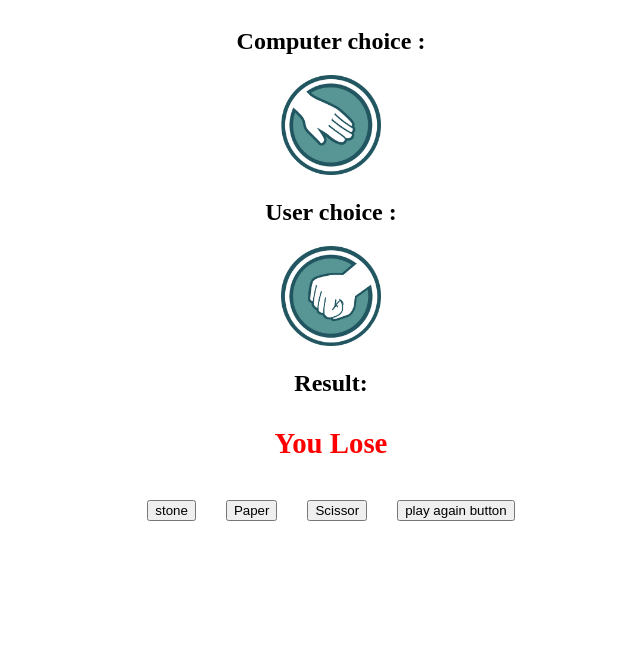
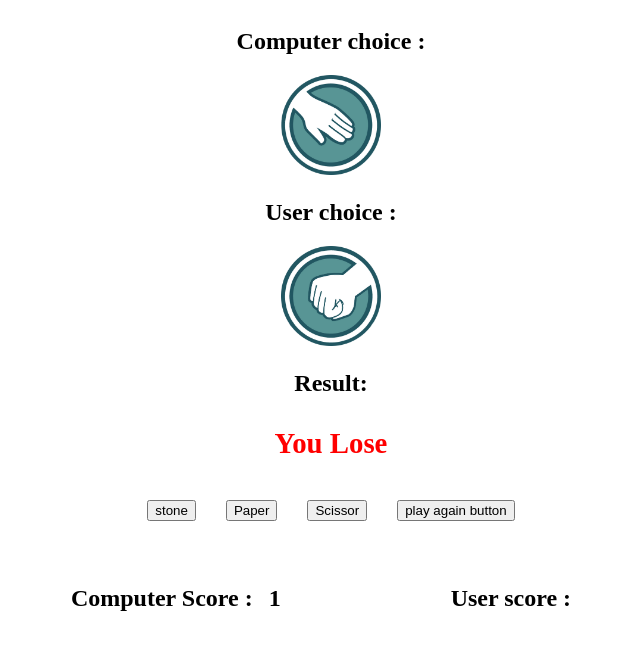
Before and after one commit to dk120120/rock--paper-and-scissor-game, a plain HTML site: page index.html in a window 1280 px wide. Both pictures are taken after a click on the button "stone". Shown: the whole page, without its empty margins (309-949 px from the left). Drawn offline with Linux system fonts and the light colour scheme.

Commit message:
second commit

```diff
--- a/app.js
+++ b/app.js
@@ -1,5 +1,6 @@
 
-
+let computerScore = 0;
+let userScore = 0 ;
 
 let c = document.querySelector("#computer-choice");
 
@@ -30,7 +31,8 @@ c.src = b;
   });
 
   second();
-  third();
+nine();
+
 }
 
 
@@ -53,16 +55,18 @@ if (c.src.includes("scissor.png") && d.src.includes("paper.png")) {
 }
 }
 
+function nine(){
+  let n = document.querySelector("#result");
+  if(n.innerText === "You Lose" ){
+    computerScore++
+    console.log(computerScore)
+    document.querySelector("#computer-score").innerHTML = computerScore
+  }
 
-function third(){
-
-  document.querySelector("#rock").removeEventListener("click", first);
-  document.querySelector("#paper").removeEventListener("click", first);
-
-  document.querySelector("#scissor").removeEventListener("click", first);
-
-
-
+  if(n.innerText === "You Win"){
+    userScore++;
+    document.querySelector("#user-score").innerHTML = userScore
+  }
 
 }
 
--- a/index.css
+++ b/index.css
@@ -32,3 +32,14 @@ gap:10px;
 div{
     text-align:center;
 }
+
+.score{
+    display:flex;
+    gap:160px;
+    margin:30px;
+    padding:5px;
+}
+
+span{
+    padding:10px;
+}
--- a/index.html
+++ b/index.html
@@ -19,7 +19,11 @@
 <button id="paper" data-choice = "paper.png">Paper</button>
 <button id="scissor" data-choice = "scissor.png">Scissor</button>
 <button id="play-again-button">play again button</button></div>
+<div class="score">
+    <h2>Computer Score : <span id="computer-score"></span></h2>
+    <h2>User score :<span id="user-score"></span></h2></div>
 </div>
+
 
     <script src="app.js"></script>
 </body>
```
